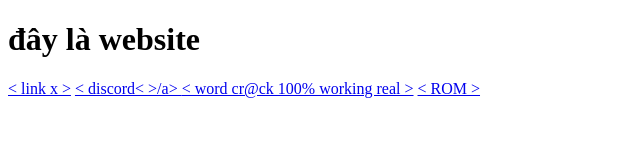
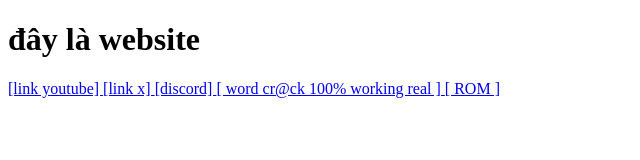
Before and after one commit to minhduc290613/minhduc290613.github.io, a plain HTML site: page index.html in a window 1280 px wide. Shown: the whole page, without its empty margins (0-640 px from the left). Drawn offline with Linux system fonts and the light colour scheme.

Commit message:
Update index.html

```diff
--- a/index.html
+++ b/index.html
@@ -8,10 +8,10 @@
 </head>
 <body>
     <h1>đây là website</h1>
-    <a href= "https://youtube.com/@pro_tech2013?si=1_fdbQ1SeISqP2Y3"target="_blank"> <link youtube> </a>
-    <a href= "https://twitter.com/Minhduc45338"target="_blank">< link x ></a>
-    <a href= "https://discord.gg/bmgmqexzfR"target="_blank">< discord< >/a>
-    <a href= "https://www.1024tera.com/vietnamese/sharing/link?surl=yTQJg2Ya2FlaAXZR8ilrrg">< word cr@ck 100% working real ></word></a>
-    <a href= "https://github.com/minhduc290613/ROM-AIO-VNPT-SmartBox-2">< ROM ></ROM></a>
+    <a href= "https://youtube.com/@pro_tech2013?si=1_fdbQ1SeISqP2Y3"target="_blank"> [link youtube] </a>
+    <a href= "https://twitter.com/Minhduc45338"target="_blank"> [link x] </a>
+    <a href= "https://discord.gg/bmgmqexzfR"target="_blank"> [discord] </a>
+    <a href= "https://www.1024tera.com/vietnamese/sharing/link?surl=yTQJg2Ya2FlaAXZR8ilrrg"> [ word cr@ck 100% working real ] </word></a>
+    <a href= "https://github.com/minhduc290613/ROM-AIO-VNPT-SmartBox-2"> [ ROM ] </ROM></a>
 </body>
 </html>
```
